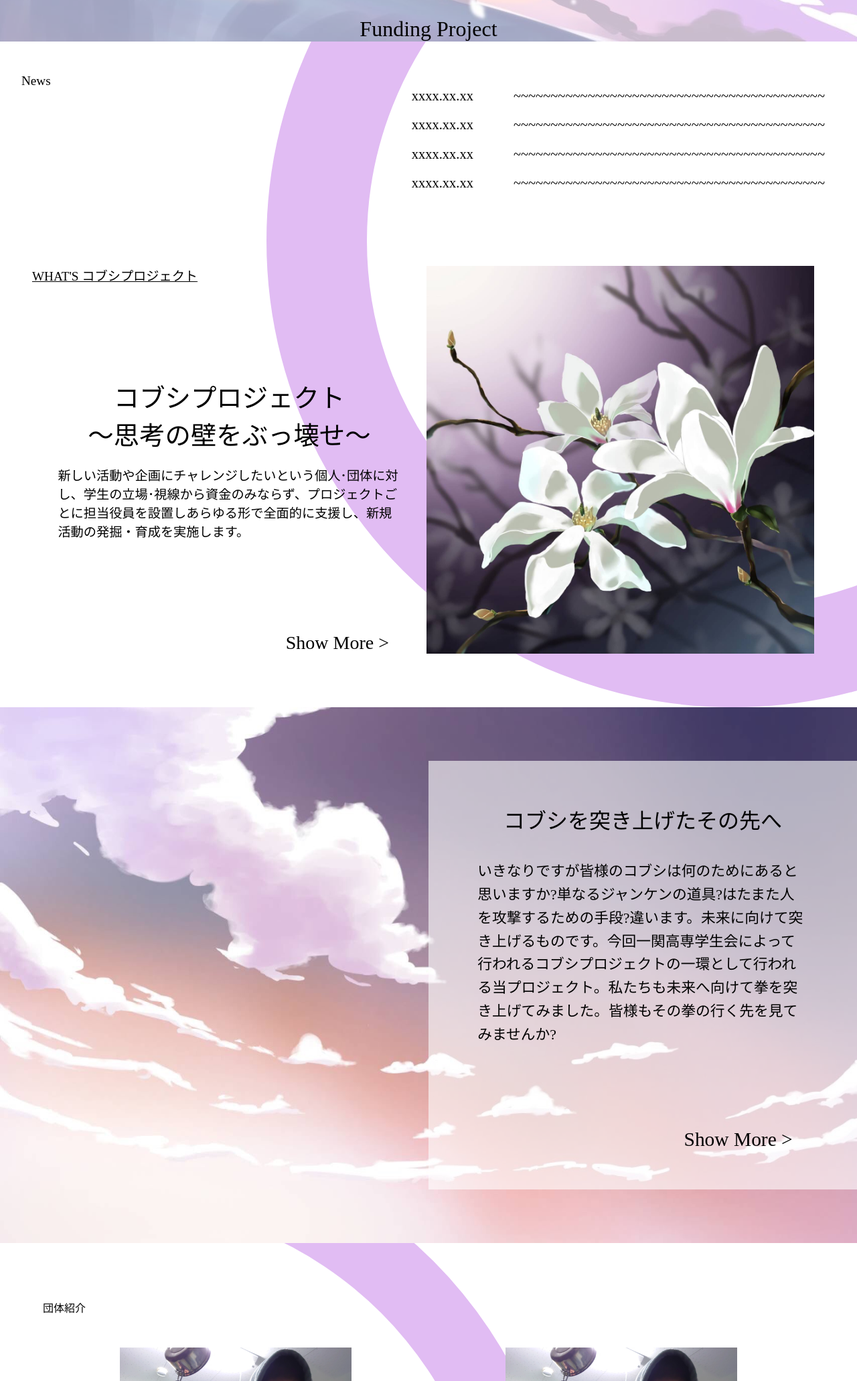
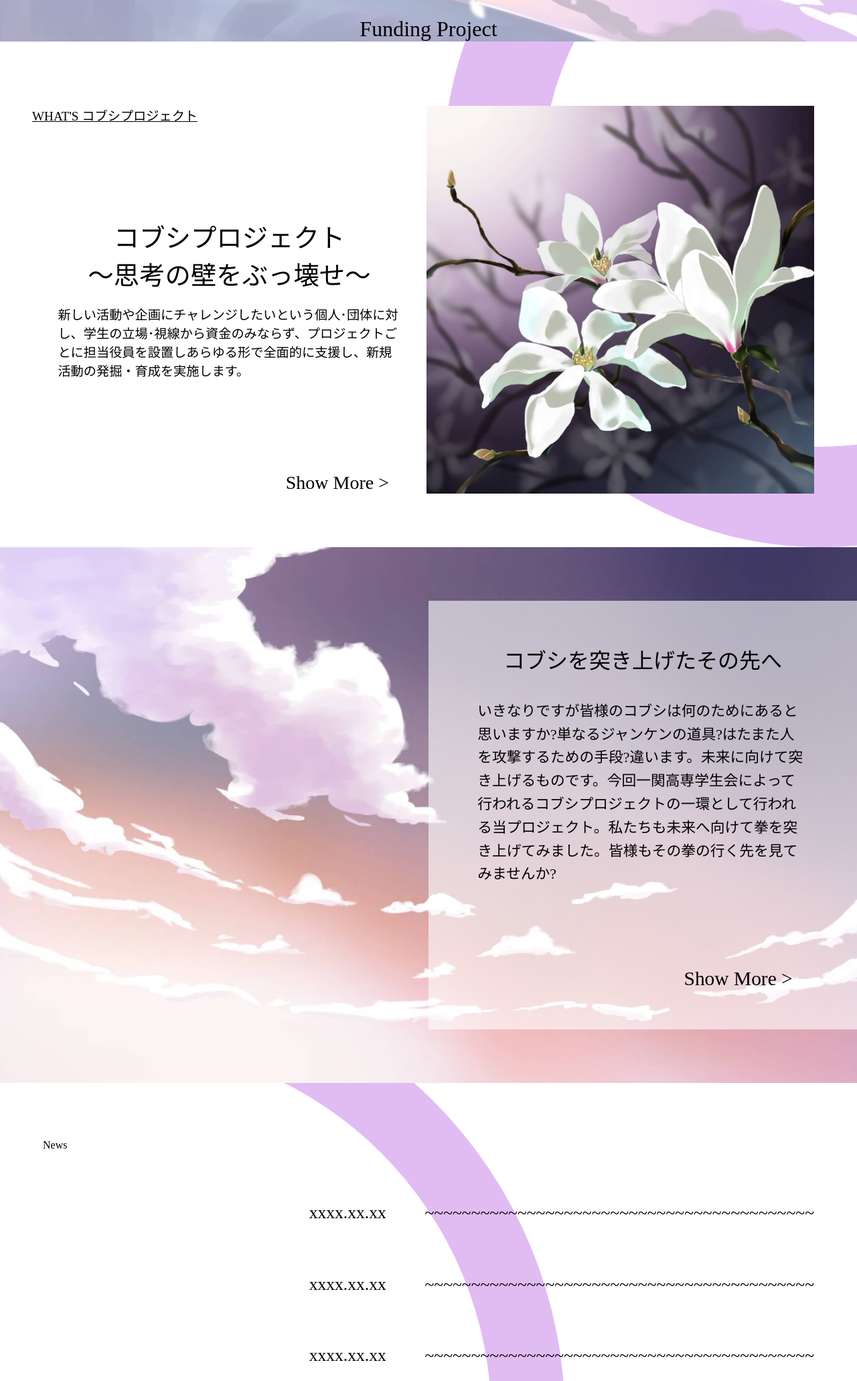
Before and after one commit to Imanect0/kobushi-project, a plain HTML site: page index.html in a window 1280 px wide. Shown: the part 738-2800 px from the top of the page at 67% size. Drawn offline with Linux system fonts and the light colour scheme.

Commit message:
ニュースの位置変更及びクラス名の一部変更
ニュースをarea-fourth内に移動
クラス名area-second-newsをnewsに変更
クラス名area-second-whats_kobushiをwhats_kobushiに変更
whats_kobushiのmarginを削除

```diff
--- a/css/index.css
+++ b/css/index.css
@@ -63,78 +63,52 @@ ul, li {
     bottom: 0;
 }
 
-.area-second-news {
-    text-align: left;
-    padding: 2em;
-}
-.area-second-news ul {
-    padding: 0;
-    margin: 0;
-}
-.area-second-news li {
-    display: block;
-    font-size: 16px;
-}
-.area-second-news li:not(:first-child) {
-    margin-top: 1em;
-}
-.area-second-news li a {
-    display: flex;
-    justify-content: right;
-}
-.area-second-news li a div:first-child {
-    margin: 0 5% 0 0;
-}
-.area-second-news li a div:not(:first-child){
-    word-wrap: anywhere;
-}
-
-.area-second-whats_kobushi {
+.whats_kobushi {
     display: flex;
     flex-direction: column;
     align-items: center;
-    margin-top: 2em;
+
     background: rgba(255, 255, 255, 0.7) url("../img/toppage_second_side.jpg") center/cover;
     background-blend-mode: overlay;
     padding: 3em 1em;
     text-align: center;
 }
-.area-second-whats_kobushi::before {
+.whats_kobushi::before {
     position: absolute;
     content: "";
     z-index: 1;
 }
-.area-second-whats_kobushi span {
+.whats_kobushi span {
     font-size: 18px;
     text-decoration: underline;
     margin-bottom: 1em;
 }
-.area-second-whats_kobushi .wrapper {
+.whats_kobushi .wrapper {
     display: flex;
     flex-direction: column;
 }
-.area-second-whats_kobushi .text-box {
+.whats_kobushi .text-box {
     display: flex;
     flex-direction: column;
     align-items: center;
     justify-content: center;
 }
-.area-second-whats_kobushi .text-box div {
+.whats_kobushi .text-box div {
     font-weight: normal;
     font-size: 28px;
     margin: 0;
     text-align: center;
 }
-.area-second-whats_kobushi .text-box p {
+.whats_kobushi .text-box p {
     font-size: 16px;
     padding: 0 2em;
     text-align: center;
     overflow-wrap: anywhere;
 }
-.area-second-whats_kobushi .image {
+.whats_kobushi .image {
     visibility: hidden;
 }
-.area-second-whats_kobushi a {
+.whats_kobushi a {
     text-align: center;
     font-size: 24px;
 }
@@ -208,6 +182,32 @@ ul, li {
     font-size: 16px;
     text-decoration: none;
     text-align: center;
+}
+
+.news {
+    text-align: left;
+    padding: 2em;
+}
+.news ul {
+    padding: 0;
+    margin: 0;
+}
+.news li {
+    display: block;
+    font-size: 16px;
+}
+.news li:not(:first-child) {
+    margin-top: 1em;
+}
+.news li a {
+    display: flex;
+    justify-content: right;
+}
+.news li a div:first-child {
+    margin: 0 5% 0 0;
+}
+.news li a div:not(:first-child){
+    word-wrap: anywhere;
 }
 
 .area-fourth .wrapper {
@@ -304,46 +304,45 @@ footer a {
         padding-top: 12px;
     }
 
-    .area-second-news {
+    .news {
         padding: 0;
     }
     .area-second span {
         margin-right: auto;
         font-size: 1.5vw;
     }
-    .area-second-news ul {
+    .news ul {
         margin: 0 0 0 0;
     }
-    .area-second-news li {
+    .news li {
         display: block;
         font-size: 1.6vw;
     }
-    .area-second-news li:not(:first-child) {
+    .news li:not(:first-child) {
         margin-top: 1em;
     }
-    .area-second-news li div:first-child {
+    .news li div:first-child {
         margin-left: 1em;
         margin-right: 10%;
     }
-    .area-second-news li a {
+    .news li a {
         display: flex;
         justify-content: right;
     }
 
 
-    .area-second-whats_kobushi {
+    .whats_kobushi {
         position: relative;
         width: 100%;
         height: auto;
         aspect-ratio: 16/9;
-        margin-top: 4em;
 
         background: none;
         display: flex;
         flex-direction: row;
         /*justify-content: */
     }
-    .area-second-whats_kobushi .wrapper {
+    .whats_kobushi .wrapper {
         display: flex;
         height: 100%;
         width: auto;
@@ -351,22 +350,22 @@ footer a {
         flex-direction: column;
         justify-content: space-between;
     }
-    .area-second-whats_kobushi .text-box div {
+    .whats_kobushi .text-box div {
         font-weight: normal;
         font-size: 3vw;
         margin: 0;
     }
-    .area-second-whats_kobushi .text-box p {
+    .whats_kobushi .text-box p {
         margin-top: 1em;
         padding-right: 2em;
         font-size: 1.5vw;
         text-align: left;
     }
-    .area-second-whats_kobushi a {
+    .whats_kobushi a {
         margin: 0 2em 0 auto;
         font-size: 28px;
     }
-    .area-second-whats_kobushi .image {
+    .whats_kobushi .image {
         display: block;
         width: auto;
         height: 100%;
--- a/index.html
+++ b/index.html
@@ -20,18 +20,7 @@
                 <span>Funding Project</span>
             </div>
             <div class="area-second">
-                <div class="area-second-news">
-                    <span>News</span>
-                    <ul>
-                        <li><a href=""><div>xxxx.xx.xx</div><div>~~~~~~~~~~~~~~~~~~~~~~~~~~~~~~~~~~~~~~~~~~</div></a></li>
-                        <li><a href=""><div>xxxx.xx.xx</div><div>~~~~~~~~~~~~~~~~~~~~~~~~~~~~~~~~~~~~~~~~~~</div></a></li>
-                        <li><a href=""><div>xxxx.xx.xx</div><div>~~~~~~~~~~~~~~~~~~~~~~~~~~~~~~~~~~~~~~~~~~</div></a></li>
-                        <li><a href=""><div>xxxx.xx.xx</div><div>~~~~~~~~~~~~~~~~~~~~~~~~~~~~~~~~~~~~~~~~~~</div></a></li>
-
-                    </ul>
-                </div>
-
-                <div class="area-second-whats_kobushi">
+                <div class="whats_kobushi">
                     <div class="wrapper">
                         <span>WHAT'S コブシプロジェクト</span>
                         <div class="text-box">
@@ -52,6 +41,18 @@
                 </div>
             </div>
             <div class="area-fourth">
+                <div class="news">
+                    <span>News</span>
+                    <ul>
+                        <li><a href=""><div>xxxx.xx.xx</div><div>~~~~~~~~~~~~~~~~~~~~~~~~~~~~~~~~~~~~~~~~~~</div></a></li>
+                        <li><a href=""><div>xxxx.xx.xx</div><div>~~~~~~~~~~~~~~~~~~~~~~~~~~~~~~~~~~~~~~~~~~</div></a></li>
+                        <li><a href=""><div>xxxx.xx.xx</div><div>~~~~~~~~~~~~~~~~~~~~~~~~~~~~~~~~~~~~~~~~~~</div></a></li>
+                        <li><a href=""><div>xxxx.xx.xx</div><div>~~~~~~~~~~~~~~~~~~~~~~~~~~~~~~~~~~~~~~~~~~</div></a></li>
+
+                    </ul>
+                </div>
+
+                <div class="group_intro">
                     <span>団体紹介</span>
                     <div class="wrapper">
                         <div class="container">
@@ -77,6 +78,7 @@
                     </div>
                     <a href="">Show More ></a>
                 </div>
+            </div>
         </main>
         <footer>
             <span>コブシプロジェクト</span>
```
Lines whose indentation alone changed are shown as unchanged.
